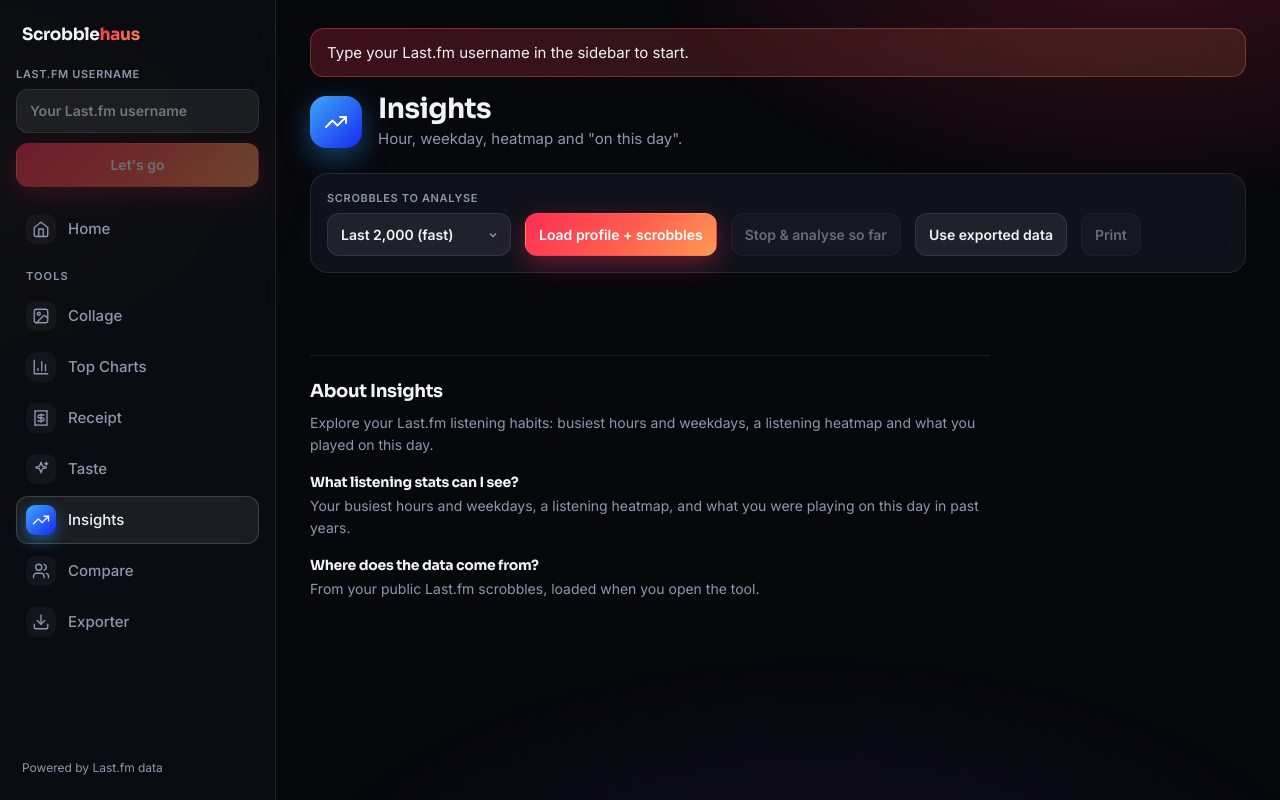
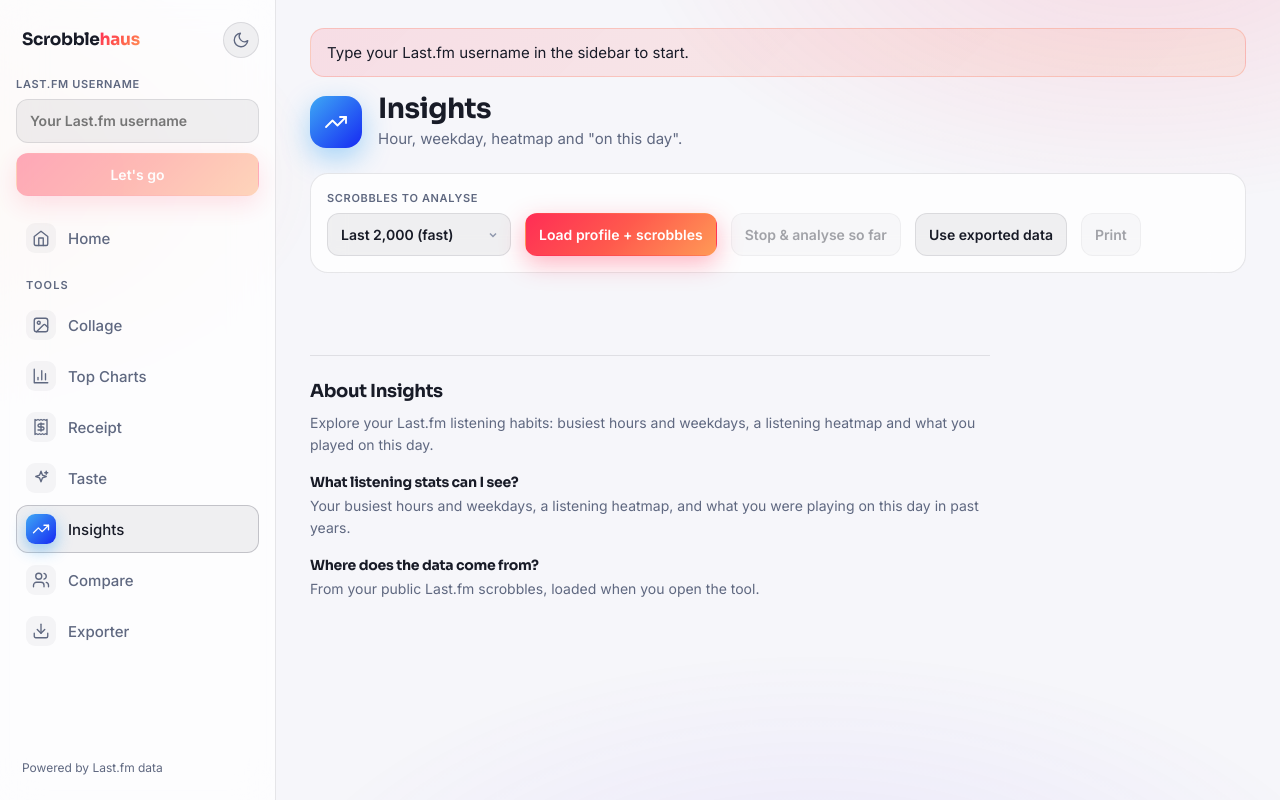
Before and after one commit to go-christianharrel/scrobblehaus, a SvelteKit app: page /insights in a window 1280 px wide. Built offline with nearby package versions, Linux system fonts and the light colour scheme.

Commit message:
feat: add light/dark theme toggle (#8)

```diff
--- a/src/app.css
+++ b/src/app.css
@@ -13,7 +13,37 @@
 	--grad-soft: linear-gradient(135deg, rgba(255, 45, 85, 0.22), rgba(255, 154, 86, 0.12));
 	--radius: 18px;
 	--shadow: 0 18px 50px rgba(0, 0, 0, 0.45);
+	--hover: rgba(255, 255, 255, 0.1);
+	--hover-soft: rgba(255, 255, 255, 0.04);
+	--aside: rgba(12, 14, 20, 0.72);
+	--aside-m: rgba(9, 11, 16, 0.88);
+	--blob1: rgba(255, 45, 85, 0.22);
+	--blob2: rgba(255, 154, 86, 0.12);
+	--blob3: rgba(120, 80, 255, 0.1);
+	color-scheme: dark;
 	--display: 'Sora', 'Inter', ui-sans-serif, system-ui, sans-serif;
+}
+:root[data-theme='light'] {
+	--bg: #f6f6fa;
+	--glass: rgba(255, 255, 255, 0.78);
+	--panel: rgba(20, 24, 40, 0.04);
+	--panel2: rgba(20, 24, 40, 0.06);
+	--line: rgba(20, 24, 40, 0.1);
+	--line2: rgba(20, 24, 40, 0.2);
+	--text: #181b27;
+	--muted: #5f6880;
+	--accent: #e0213f;
+	--accent2: #d9472b;
+	--grad-soft: linear-gradient(135deg, rgba(255, 45, 85, 0.12), rgba(255, 154, 86, 0.1));
+	--shadow: 0 14px 40px rgba(40, 50, 90, 0.12);
+	--hover: rgba(20, 24, 40, 0.09);
+	--hover-soft: rgba(20, 24, 40, 0.04);
+	--aside: rgba(255, 255, 255, 0.72);
+	--aside-m: rgba(248, 248, 252, 0.9);
+	--blob1: rgba(255, 45, 85, 0.13);
+	--blob2: rgba(255, 154, 86, 0.16);
+	--blob3: rgba(120, 80, 255, 0.1);
+	color-scheme: light;
 }
 * { box-sizing: border-box; }
 html { scroll-behavior: smooth; }
@@ -30,7 +60,7 @@
 	position: fixed;
 	inset: -20%;
 	z-index: -1;
-	background: radial-gradient(40% 35% at 78% 8%, rgba(255, 45, 85, 0.22), transparent 70%), radial-gradient(35% 30% at 8% 30%, rgba(255, 154, 86, 0.12), transparent 70%), radial-gradient(45% 40% at 60% 100%, rgba(120, 80, 255, 0.1), transparent 70%);
+	background: radial-gradient(40% 35% at 78% 8%, var(--blob1), transparent 70%), radial-gradient(35% 30% at 8% 30%, var(--blob2), transparent 70%), radial-gradient(45% 40% at 60% 100%, var(--blob3), transparent 70%);
 	animation: drift 24s ease-in-out infinite alternate;
 }
 @keyframes drift { to { transform: translate3d(-3%, 2%, 0) scale(1.06); } }
@@ -48,7 +78,7 @@
 input:focus, select:focus { outline: none; border-color: var(--accent2); box-shadow: 0 0 0 3px rgba(255, 122, 89, 0.2); }
 input[type='color'] { padding: 3px; height: 42px; width: 56px; }
 button { cursor: pointer; font-weight: 600; }
-button:hover:not(:disabled) { border-color: var(--line2); background: rgba(255, 255, 255, 0.1); }
+button:hover:not(:disabled) { border-color: var(--line2); background: var(--hover); }
 button:active:not(:disabled) { transform: translateY(1px) scale(0.99); }
 button.primary { background: var(--grad); border-color: transparent; color: #fff; box-shadow: 0 8px 24px rgba(255, 45, 85, 0.35); }
 button.primary:hover:not(:disabled) { filter: brightness(1.1); border-color: transparent; background: var(--grad); box-shadow: 0 10px 30px rgba(255, 45, 85, 0.5); }
@@ -72,7 +102,7 @@
 table { width: 100%; border-collapse: collapse; }
 th, td { padding: 11px 12px; text-align: left; border-bottom: 1px solid var(--line); }
 tbody tr { transition: background 0.12s; }
-tbody tr:hover { background: rgba(255, 255, 255, 0.04); }
+tbody tr:hover { background: var(--hover-soft); }
 tbody tr:last-child td { border-bottom: 0; }
 th { color: var(--muted); font-weight: 600; font-size: 11px; text-transform: uppercase; letter-spacing: 0.08em; }
 td.num, th.num { text-align: right; font-variant-numeric: tabular-nums; width: 100px; }
@@ -93,7 +123,7 @@
 .axis { display: flex; gap: 4px; font-size: 10px; color: var(--muted); margin-top: 6px; }
 .axis span { flex: 1; text-align: center; }
 .heat { display: grid; grid-template-rows: repeat(7, 13px); grid-auto-flow: column; grid-auto-columns: 13px; gap: 3px; overflow-x: auto; padding-bottom: 8px; }
-.heat i { width: 13px; height: 13px; border-radius: 3px; background: rgba(255, 255, 255, 0.06); }
+.heat i { width: 13px; height: 13px; border-radius: 3px; background: var(--panel2); }
 .heat i.l1 { background: #5a1a22; }
 .heat i.l2 { background: #94202f; }
 .heat i.l3 { background: #d9283f; }
--- a/src/app.html
+++ b/src/app.html
@@ -5,6 +5,13 @@
 		<meta name="viewport" content="width=device-width, initial-scale=1" />
 		<meta name="text-scale" content="scale" />
 		<meta name="theme-color" content="#07080c" />
+		<script>
+			try {
+				var t = localStorage.getItem('lfm_theme') || (matchMedia('(prefers-color-scheme: light)').matches ? 'light' : 'dark');
+				document.documentElement.dataset.theme = t;
+				document.querySelector('meta[name=theme-color]').content = t === 'light' ? '#f6f6fa' : '#07080c';
+			} catch (e) {}
+		</script>
 		<link rel="preconnect" href="https://fonts.googleapis.com" />
 		<link rel="preconnect" href="https://fonts.gstatic.com" crossorigin="anonymous" />
 		<link href="https://fonts.googleapis.com/css2?family=Inter:wght@400;500;600;700&family=Sora:wght@500;600;700;800&display=swap" rel="stylesheet" />
--- a/src/routes/+layout.svelte
+++ b/src/routes/+layout.svelte
@@ -6,7 +6,7 @@
 	import { settings } from '#lib/settings.svelte';
 	import { TOOLS } from '#lib/tools';
 	import { fmt } from '#lib/util';
-	import { tick } from 'svelte';
+	import { onMount, tick } from 'svelte';
 	import type { LayoutProps } from './$types';
 
 	let { data, children }: LayoutProps = $props();
@@ -14,6 +14,22 @@
 	let avatarOk = $state(true);
 	let menuOpen = $state(false);
 	let switching = $state(false);
+	let theme = $state<'dark' | 'light'>('dark');
+
+	onMount(() => {
+		theme = document.documentElement.dataset.theme === 'light' ? 'light' : 'dark';
+	});
+
+	function toggleTheme(): void {
+		theme = theme === 'dark' ? 'light' : 'dark';
+		document.documentElement.dataset.theme = theme;
+		document.querySelector<HTMLMetaElement>('meta[name=theme-color]')?.setAttribute('content', theme === 'light' ? '#f6f6fa' : '#07080c');
+		try {
+			localStorage.setItem('lfm_theme', theme);
+		} catch {
+			// Private mode: the choice just won't persist.
+		}
+	}
 
 	const HOME_SEO = {
 		title: 'Scrobblehaus – Free Last.fm Tools: Collage, Charts, Receipt & Exporter',
@@ -112,6 +128,13 @@
 	<aside class="noprint">
 		<div class="top">
 			<a class="logo" href="/">Scrobble<span>haus</span></a>
+			<button class="theme" onclick={toggleTheme} aria-label="Switch to {theme === 'dark' ? 'light' : 'dark'} mode" title="Switch to {theme === 'dark' ? 'light' : 'dark'} mode">
+				{#if theme === 'dark'}
+					<svg width="18" height="18" viewBox="0 0 24 24" fill="none" stroke="currentColor" stroke-width="1.8" stroke-linecap="round" stroke-linejoin="round" aria-hidden="true"><circle cx="12" cy="12" r="4"/><path d="M12 2v2M12 20v2M4.9 4.9l1.4 1.4M17.7 17.7l1.4 1.4M2 12h2M20 12h2M4.9 19.1l1.4-1.4M17.7 6.3l1.4-1.4"/></svg>
+				{:else}
+					<svg width="18" height="18" viewBox="0 0 24 24" fill="none" stroke="currentColor" stroke-width="1.8" stroke-linecap="round" stroke-linejoin="round" aria-hidden="true"><path d="M21 12.8A9 9 0 1 1 11.2 3a7 7 0 0 0 9.8 9.8z"/></svg>
+				{/if}
+			</button>
 			<button class="menu" onclick={toggleMenu} aria-expanded={menuOpen} aria-label="Account">
 				{#if settings.profile?.avatar && avatarOk}
 					<img src={settings.profile.avatar} alt="" />
@@ -191,11 +214,14 @@
 
 <style>
 	.shell { display: grid; grid-template-columns: 276px 1fr; min-height: 100vh; }
-	aside { position: sticky; top: 0; height: 100vh; overflow-y: auto; padding: 22px 16px; background: rgba(12, 14, 20, 0.72); backdrop-filter: blur(20px); border-right: 1px solid var(--line); display: flex; flex-direction: column; gap: 18px; }
+	aside { position: sticky; top: 0; height: 100vh; overflow-y: auto; padding: 22px 16px; background: var(--aside); backdrop-filter: blur(20px); border-right: 1px solid var(--line); display: flex; flex-direction: column; gap: 18px; }
 	.logo { display: flex; align-items: center; gap: 0; font-family: var(--display); font-weight: 700; font-size: 17px; letter-spacing: -0.02em; color: var(--text); text-decoration: none; padding: 0 6px; }
 	.logo span { background: var(--grad); -webkit-background-clip: text; background-clip: text; color: transparent; }
 	.credit { margin: auto 6px 0; font-size: 12px; color: var(--muted); }
-	.top { display: flex; align-items: center; justify-content: space-between; gap: 12px; }
+	.top { display: flex; align-items: center; gap: 10px; }
+	.logo { margin-right: auto; }
+	.theme { display: grid; place-items: center; width: 36px; height: 36px; padding: 0; border-radius: 50%; color: var(--muted); }
+	.theme:hover { color: var(--text); }
 	.account { display: flex; flex-direction: column; gap: 18px; }
 	.menu { display: none; padding: 0; width: 38px; height: 38px; border-radius: 50%; overflow: hidden; place-items: center; background: var(--grad); border: 0; }
 	.menu img { width: 100%; height: 100%; object-fit: cover; }
@@ -225,7 +251,7 @@
 	code { background: var(--panel2); padding: 1px 7px; border-radius: 6px; }
 	@media (max-width: 860px) {
 		.shell { grid-template-columns: minmax(0, 1fr); }
-		aside { position: sticky; top: 0; z-index: 20; height: auto; overflow: visible; border-right: 0; border-bottom: 1px solid var(--line); gap: 10px; padding: 10px 14px; background: rgba(9, 11, 16, 0.88); }
+		aside { position: sticky; top: 0; z-index: 20; height: auto; overflow: visible; border-right: 0; border-bottom: 1px solid var(--line); gap: 10px; padding: 10px 14px; background: var(--aside-m); }
 		.menu { display: grid; }
 		.account { display: none; padding: 4px 0 8px; }
 		.account.open { display: flex; }
```
